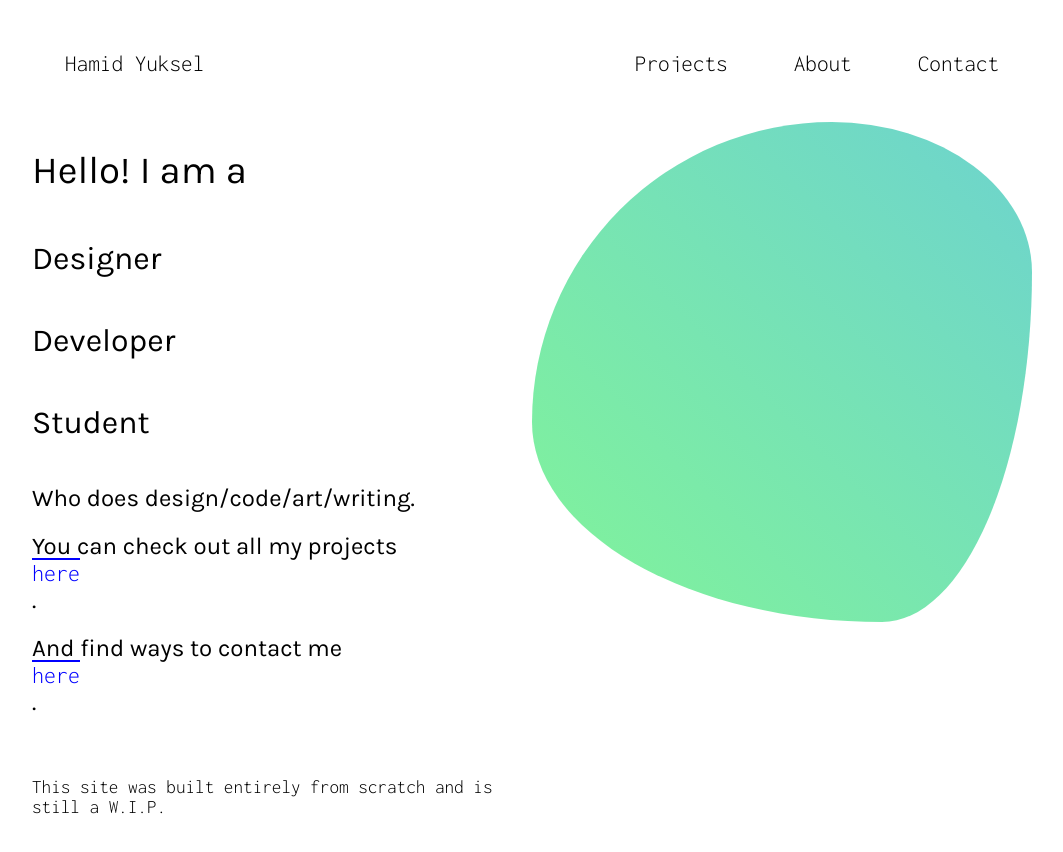
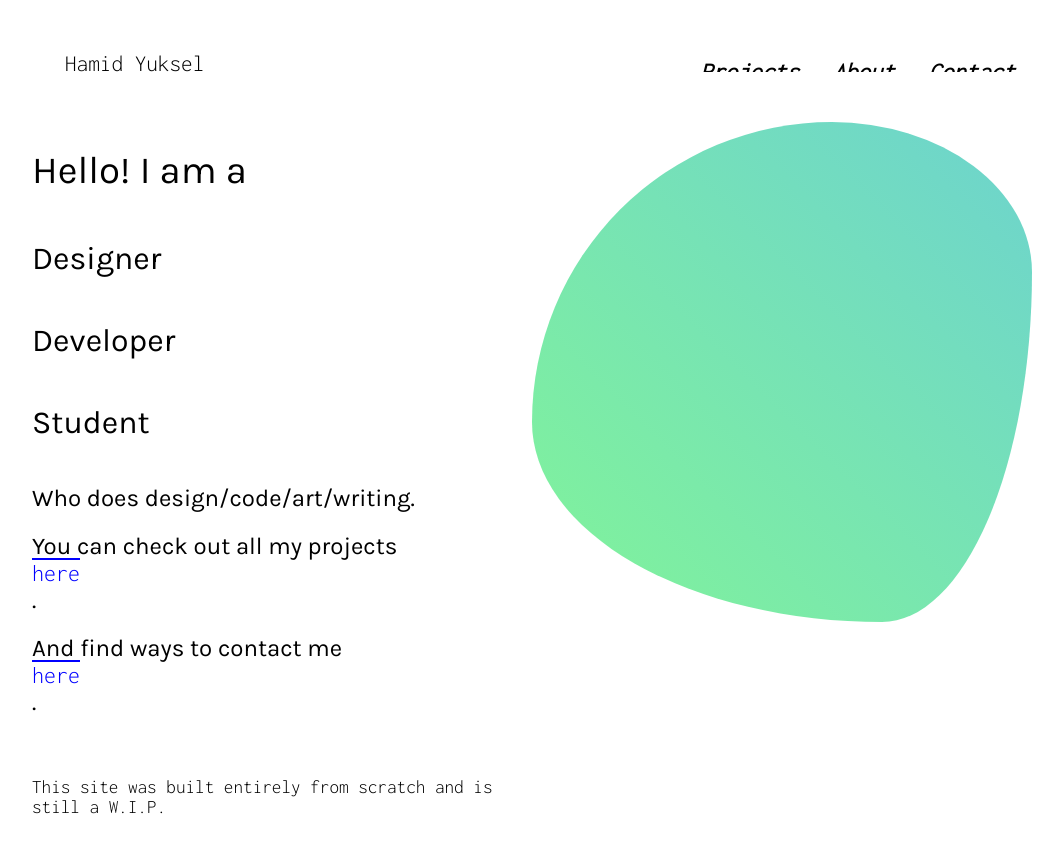
Before and after one commit to yukseltron/yooksel4.1, a React (Create React App) app: page /about in a window 1280 px wide. Shown: the top 852 px of the page, without its empty margins (108-1171 px from the left). Built offline with nearby package versions, Linux system fonts and the light colour scheme.

Commit message:
fixed projects list

```diff
--- a/src/Main.js
+++ b/src/Main.js
@@ -19,9 +19,9 @@ class Main extends Component {
 	              <div class="header-content">
 	                  <a id="name"><NavLink to="/">Hamid Yuksel</NavLink></a>
 	                  <div id="nav-header">
-	                      <a class="nav-header"><NavLink to="/projects">Projects</NavLink></a>
-	                      <a class="nav-header"><NavLink to="/about">About</NavLink></a>
-	                      <a class="nav-header"><NavLink to="/contact">Contact</NavLink></a>
+	                      <h3 class="nav-header"><NavLink to="/projects">Projects</NavLink></h3>
+	                      <h3 class="nav-header"><NavLink to="/about">About</NavLink></h3>
+	                      <h3 class="nav-header"><NavLink to="/contact">Contact</NavLink></h3>
 	                  </div>
 	                  <div class="nav-hamburger" href="javascript:void(0);" onclick="hideNav()">
 	                      <div></div>
--- a/src/Projects.js
+++ b/src/Projects.js
@@ -6,7 +6,7 @@ import routesIMG from './project-svgs/routes-app.svg';
 import monodriftIMG from './project-svgs/monodrift.svg';
 import uvcIMG from './project-svgs/rsg.svg';
 import jpIMG from './project-svgs/jp.svg';
-import './projects.css';
+import styles from './projects.css';
 
 var projs = [];
 
@@ -65,14 +65,13 @@ class Projects extends Component {
                         <p>{i.description}</p>
                     </div>
                     <div class="img-container">
-                        <img class="animate__animated animate__fadeInDown" src={i.img}/>
+                        <img className={styles.animate__animated, styles.animate__fadeInDown} src={i.img}/>
                     </div>
             </div>
         )
       }
     return (
 		<div class="projects-container">
-        <link rel="stylesheet" href="projects.css"/>
 			<div class="projects-menu">
 				<p id="ux" onclick="onlyUX();">UX</p>
 				<p id="code" onclick="onlyCode();">Code</p>
--- a/src/projects.css
+++ b/src/projects.css
@@ -50,6 +50,7 @@ img {
 
 	.container {
 		margin-bottom: 200px;
+		display: flex;
 	}
 
 	.img-container {
--- a/src/style.css
+++ b/src/style.css
@@ -38,7 +38,6 @@ a:hover {
 }
 
 a:active {
-    color: inherit;
     text-decoration: line-through;
 }
 
```
